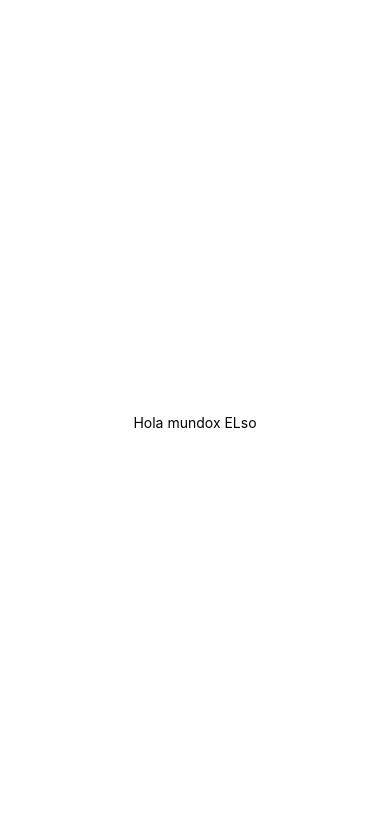
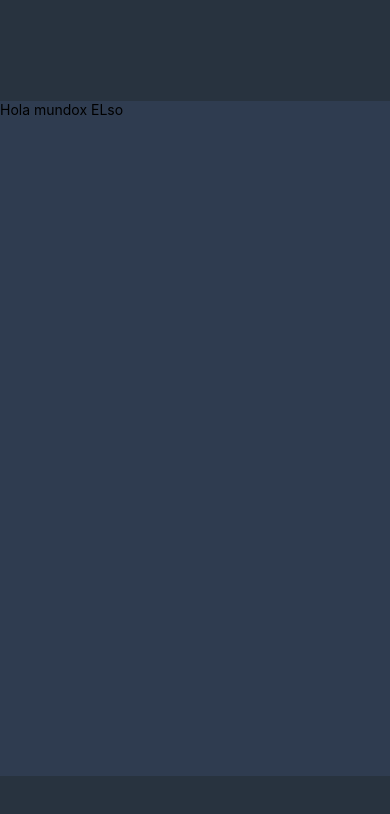
Before and after one commit to JohanaBaez/ChatApp, a React Native app: screen / in a window 390 px wide. Shown: the top 814 px of the page. Built offline with nearby package versions, Linux system fonts and the light colour scheme.

Commit message:
Modificaciones y estruturacion con flexbox en el componente Main

```diff
--- a/App.tsx
+++ b/App.tsx
@@ -5,17 +5,6 @@ import ScrollView from './src/components/ScrollView';
 
 export default function App() {
   return (
-    <View style={styles.container}>
-      <Main/>
-    </View>
+    <Main/>
   );
 }
-
-const styles = StyleSheet.create({
-  container: {
-    flex: 1,
-    backgroundColor: '#fff',
-    alignItems: 'center',
-    justifyContent: 'center',
-  },
-});
--- a/src/components/Main.tsx
+++ b/src/components/Main.tsx
@@ -6,9 +6,14 @@ import ScrollView from './ScrollView';
 const Main = ()=>{
 
     return(
-        <View>
-            <StatusBar style="dark" />
-           <ScrollView></ScrollView>
+        <View style={styles.container}>
+            <StatusBar style="light" />
+            <View style={styles.header}></View>
+            <View style={styles.body}>
+            <ScrollView></ScrollView>
+            </View>
+            <View style={styles.foot}></View>
+
         </View>
     )
 }
@@ -16,5 +21,23 @@ const Main = ()=>{
 export default Main;
 
 const styles = StyleSheet.create({
+    container: {
+        flex: 1,
+    padding: 0,
 
+    },
+    header:{
+        backgroundColor: '#28333F',
+        flex:1.5
+
+    },
+    body:{
+        backgroundColor: '#2F3C50',
+        flex:10,
+
+    },
+    foot:{
+        flex:1,
+        backgroundColor: '#28333F'
+    }
 });
```
